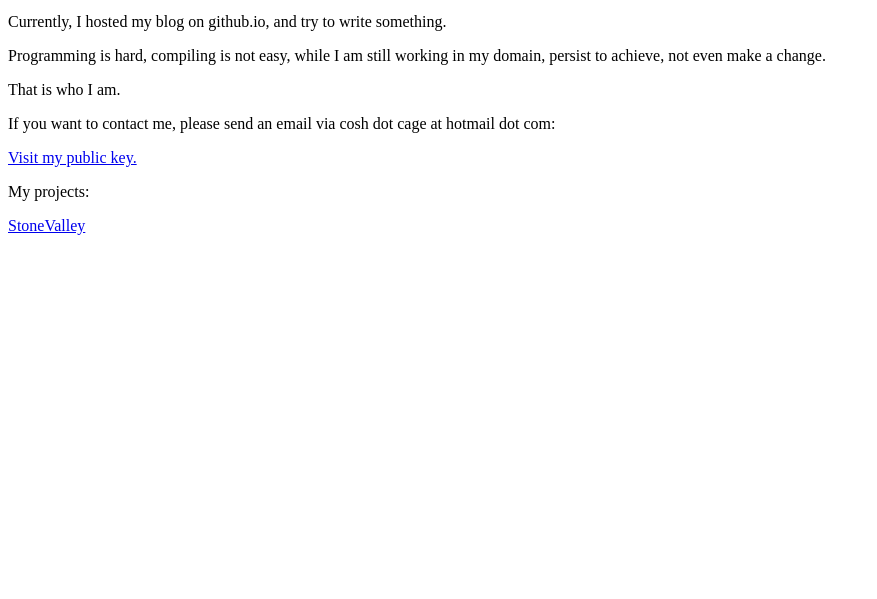
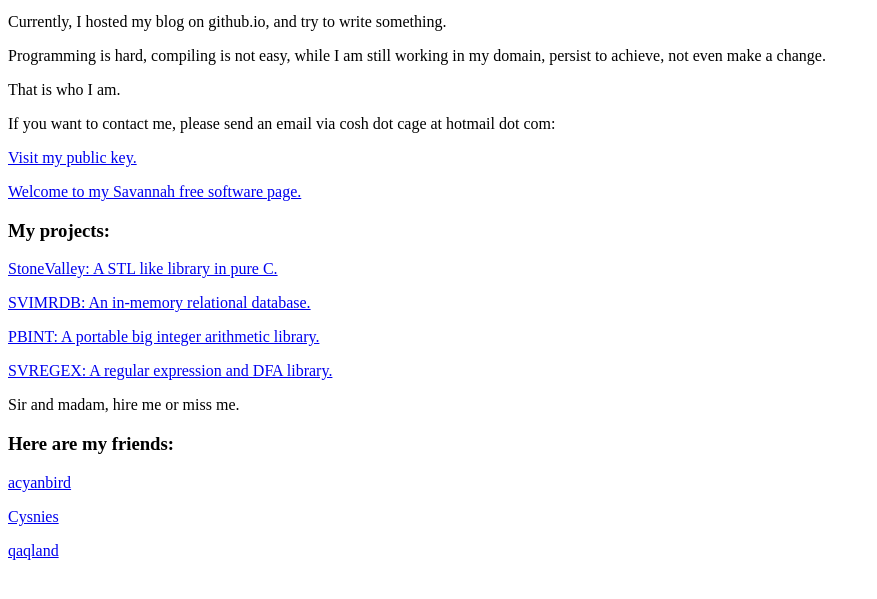
Before and after one commit to coshcage/coshcage.github.io, a plain HTML site: page index.html in a window 1280 px wide. Shown: the part 101-700 px from the top of the page, without its empty margins (0-877 px from the left). Drawn offline with Linux system fonts and the light colour scheme.

Commit message:
Add files via upload

```diff
--- a/index.html
+++ b/index.html
@@ -7,8 +7,17 @@
 <p>Programming is hard, compiling is not easy, while I am still working in my domain, persist to achieve, not even make a change.</p>
 <p>That is who I am.</p>
 <p>If you want to contact me, please send an email via cosh dot cage at hotmail dot com:</P>
-<a href="./pkey.txt">Visit my public key.</a>
-<p>My projects:</p>
-<a href="https://github.com/coshcage/StoneValley">StoneValley</a>
+<p><a href="./pkey.txt">Visit my public key.</a></p>
+<a href="https://savannah.nongnu.org/users/coshcage">Welcome to my Savannah free software page.</a>
+<h3>My projects:</h3>
+<p><a href="https://github.com/coshcage/StoneValley">StoneValley: A STL like library in pure C.</a></p>
+<p><a href="https://github.com/coshcage/svimrdb">SVIMRDB: An in-memory relational database.</a></p>
+<p><a href="https://github.com/coshcage/pbint">PBINT: A portable big integer arithmetic library.</a></p>
+<p><a href="https://github.com/coshcage/svregex">SVREGEX: A regular expression and DFA library.</a></p>
+<p>Sir and madam, hire me or miss me.</p>
+<h3>Here are my friends:</h3>
+<p><a href="https://acyanbird.tech/">acyanbird</a></p>
+<p><a href="https://blog.tcea.top/">Cysnies</a></p>
+<p><a href="https://qaq.land/">qaqland</a></p>
 </body>
 </html>
```
